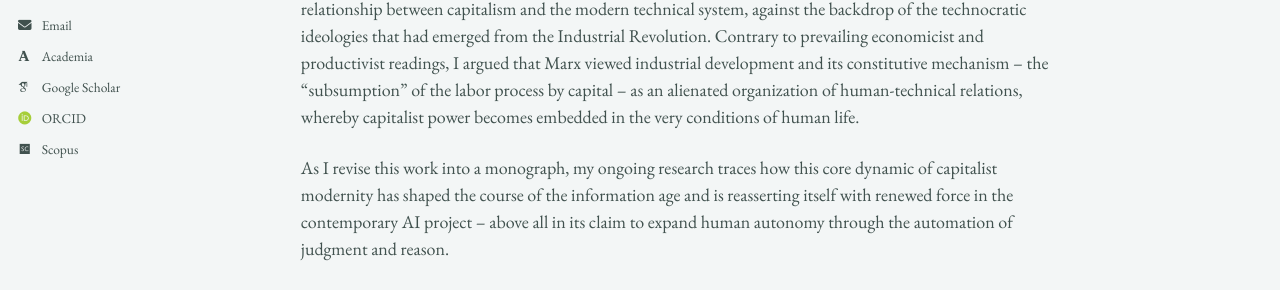
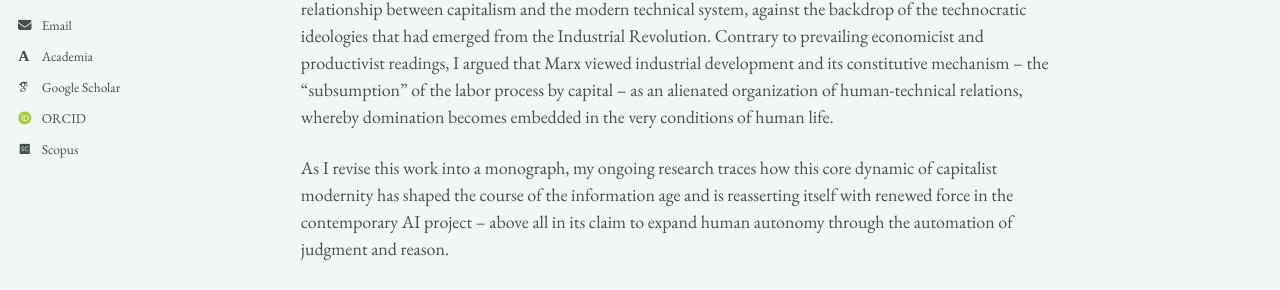
Before and after one commit to epujol90/epujol90.github.io, a Jekyll site: the page built from _pages/about.md, in a window 1280 px wide and 1197 px high. Shown: the part 413-703 px from the top of the window. Built offline with Jekyll 4.4.1, drawn with Linux system fonts in a browser that asks for light colours; some web fonts are replaced; a script bundle is joined from its source files by our own code; library files that are not in the unit come from our copies; some of the changed text lies outside the part shown.

Commit message:
Update about.md

```diff
--- a/_pages/about.md
+++ b/_pages/about.md
@@ -8,7 +8,7 @@ redirect_from:
 ---
 I am a scholar of technology, media, and aesthetics trained in continental philosophy and critical theory in Europe and the United States. My research examines the history and politics of technological modernity -- particularly how the material infrastructures of the modern world embody and uphold relations of power and domination, despite promising to liberate humanity from scarcity and toil.
 
-My doctoral research focused on the _longue durée_ of industrial modernity and what the early Frankfurt School theorists called “instrumental reason,” tracing its roots to the nineteenth century. My dissertation, _Karl Marx, Philosopher of Technics: Critique, Alienation, and the Materiality of Social Power_, grounded this inquiry in mid-19th-century debates on technology and political economy that animated early industrial commentary and criticism -- including Marx's decisive intervention. Drawing on previously unavailable materials from the _Marx-Engels Gesamtausgabe_ (MEGA²), my study reconstructed how Marx came to understand the relationship between capitalism and the modern technical system, against the backdrop of the technocratic ideologies that had emerged from the Industrial Revolution. Contrary to prevailing economicist and productivist readings, I argued that Marx viewed industrial development and its constitutive mechanism -- the “subsumption” of the labor process by capital -- as an alienated organization of human-technical relations, whereby capitalist power becomes embedded in the very conditions of human life.
+My doctoral research focused on the _longue durée_ of industrial modernity and what the early Frankfurt School theorists called “instrumental reason,” tracing its roots to the nineteenth century. My dissertation, _Karl Marx, Philosopher of Technics: Critique, Alienation, and the Materiality of Social Power_, grounded this inquiry in mid-19th-century debates on technology and political economy that animated early industrial commentary and criticism -- including Marx's decisive intervention. Drawing on previously unavailable materials from the _Marx-Engels Gesamtausgabe_ (MEGA²), my study reconstructed how Marx came to understand the relationship between capitalism and the modern technical system, against the backdrop of the technocratic ideologies that had emerged from the Industrial Revolution. Contrary to prevailing economicist and productivist readings, I argued that Marx viewed industrial development and its constitutive mechanism -- the “subsumption” of the labor process by capital -- as an alienated organization of human-technical relations, whereby domination becomes embedded in the very conditions of human life.
 
 As I revise this work into a monograph, my ongoing research traces how this core dynamic of capitalist modernity has shaped the course of the information age and is reasserting itself with renewed force in the contemporary AI project -- above all in its claim to expand human autonomy through the automation of judgment and reason.
 
```
